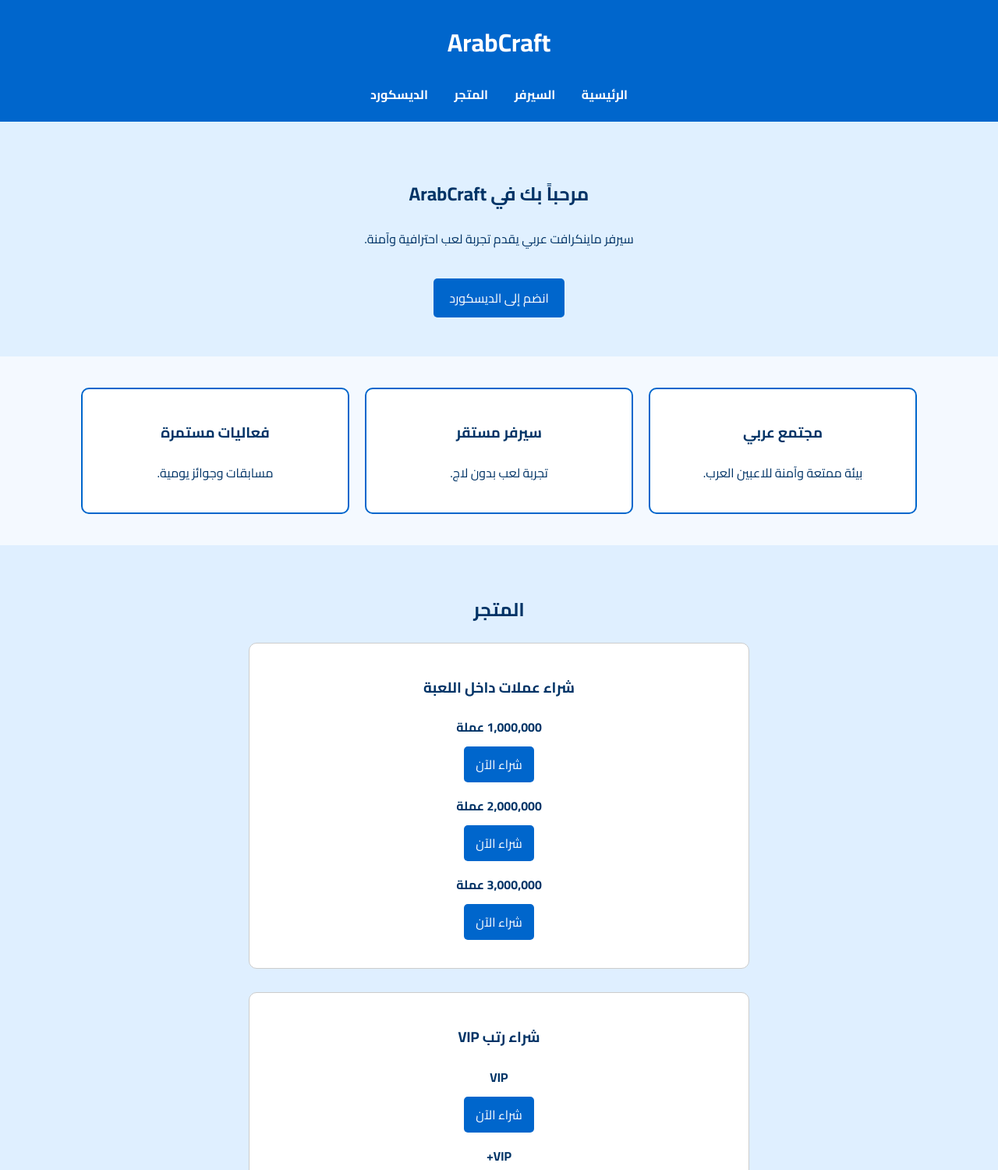
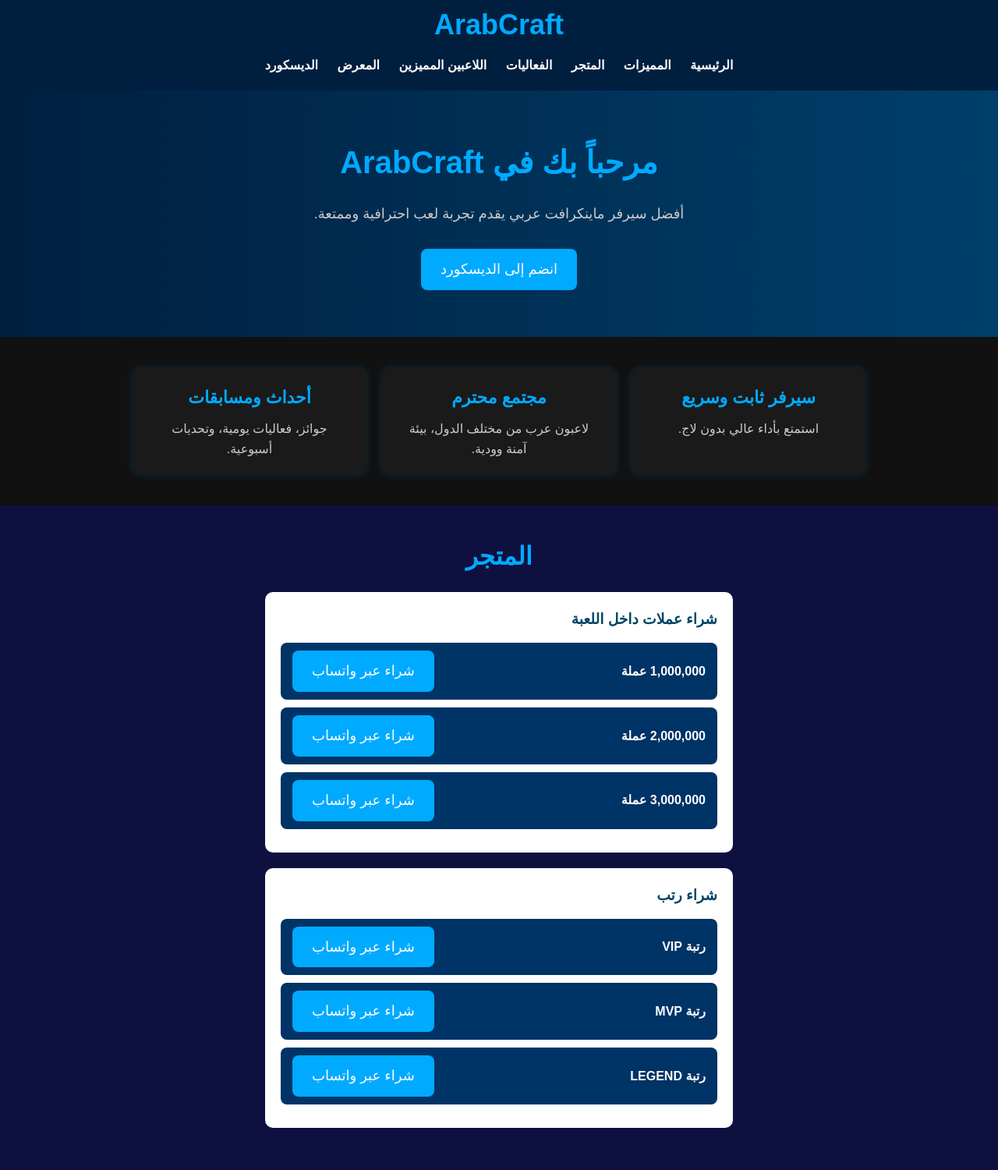
Before and after one commit to fhd501nnsemran/Arabcraft, a plain HTML site: page index.html in a window 1280 px wide. Shown: the part 17-1517 px from the top of the page at 78% size. Drawn offline with Linux system fonts and the light colour scheme.

Commit message:
Add files via upload

```diff
--- a/index.html
+++ b/index.html
@@ -1,140 +1,45 @@
 <!DOCTYPE html>
-<html lang="ar" dir="rtl">
+<html lang="ar">
 <head>
   <meta charset="UTF-8" />
   <meta name="viewport" content="width=device-width, initial-scale=1.0"/>
-  <title>ArabCraft</title>
-  <link href="https://fonts.googleapis.com/css2?family=Cairo:wght@400;700&display=swap" rel="stylesheet">
-  <style>
-    body {
-      font-family: 'Cairo', sans-serif;
-      margin: 0;
-      background-color: #f4f9ff;
-      color: #003366;
-    }
-
-    header {
-      background-color: #0066cc;
-      color: white;
-      padding: 20px;
-      text-align: center;
-    }
-
-    nav a {
-      color: white;
-      margin: 0 15px;
-      text-decoration: none;
-      font-weight: bold;
-    }
-
-    .hero {
-      background-color: #e0f0ff;
-      padding: 50px 20px;
-      text-align: center;
-    }
-
-    .hero .btn {
-      display: inline-block;
-      background-color: #0066cc;
-      color: white;
-      padding: 10px 20px;
-      margin-top: 20px;
-      text-decoration: none;
-      border-radius: 5px;
-    }
-
-    .features {
-      display: flex;
-      flex-wrap: wrap;
-      justify-content: center;
-      padding: 40px 20px;
-      gap: 20px;
-    }
-
-    .feature {
-      background-color: white;
-      border: 2px solid #0066cc;
-      border-radius: 10px;
-      padding: 20px;
-      width: 300px;
-      text-align: center;
-    }
-
-    .store {
-      padding: 40px 20px;
-      background-color: #dfefff;
-      text-align: center;
-    }
-
-    .product {
-      background-color: white;
-      border: 1px solid #ccc;
-      border-radius: 10px;
-      padding: 20px;
-      margin-bottom: 30px;
-      max-width: 600px;
-      margin-left: auto;
-      margin-right: auto;
-    }
-
-    .product ul {
-      list-style: none;
-      padding: 0;
-    }
-
-    .product li {
-      margin: 15px 0;
-    }
-
-    .btn {
-      background-color: #0066cc;
-      color: white;
-      padding: 8px 15px;
-      text-decoration: none;
-      border-radius: 5px;
-      display: inline-block;
-      margin-top: 10px;
-    }
-
-    footer {
-      background-color: #003366;
-      color: white;
-      text-align: center;
-      padding: 15px;
-    }
-  </style>
+  <title>ArabCraft | الصفحة الرئيسية</title>
+  <link rel="stylesheet" href="style.css"/>
 </head>
 <body>
 
   <header>
     <h1>ArabCraft</h1>
     <nav>
-      <a href="#">الرئيسية</a>
-      <a href="#">السيرفر</a>
+      <a href="#hero">الرئيسية</a>
+      <a href="#features">المميزات</a>
       <a href="#store">المتجر</a>
+      <a href="#events">الفعاليات</a>
+      <a href="#players">اللاعبين المميزين</a>
+      <a href="#gallery">المعرض</a>
       <a href="https://discord.gg/s9z8pejX" target="_blank">الديسكورد</a>
     </nav>
   </header>
 
   <main>
-    <section class="hero">
+    <section class="hero" id="hero">
       <h2>مرحباً بك في ArabCraft</h2>
-      <p>سيرفر ماينكرافت عربي يقدم تجربة لعب احترافية وآمنة.</p>
-      <a href="https://discord.gg/s9z8pejX" class="btn" target="_blank">انضم إلى الديسكورد</a>
+      <p>أفضل سيرفر ماينكرافت عربي يقدم تجربة لعب احترافية وممتعة.</p>
+      <a href="https://discord.gg/s9z8pejX" target="_blank" class="btn">انضم إلى الديسكورد</a>
     </section>
 
-    <section class="features">
+    <section class="features" id="features">
       <div class="feature">
-        <h3>مجتمع عربي</h3>
-        <p>بيئة ممتعة وآمنة للاعبين العرب.</p>
+        <h3>سيرفر ثابت وسريع</h3>
+        <p>استمتع بأداء عالي بدون لاج.</p>
       </div>
       <div class="feature">
-        <h3>سيرفر مستقر</h3>
-        <p>تجربة لعب بدون لاج.</p>
+        <h3>مجتمع محترم</h3>
+        <p>لاعبون عرب من مختلف الدول، بيئة آمنة وودية.</p>
       </div>
       <div class="feature">
-        <h3>فعاليات مستمرة</h3>
-        <p>مسابقات وجوائز يومية.</p>
+        <h3>أحداث ومسابقات</h3>
+        <p>جوائز، فعاليات يومية، وتحديات أسبوعية.</p>
       </div>
     </section>
 
@@ -145,42 +50,69 @@
         <h3>شراء عملات داخل اللعبة</h3>
         <ul>
           <li>
-            <strong>1,000,000 عملة</strong><br>
-            <a href="https://wa.me/966549227425?text=أرغب%20في%20شراء%201,000,000%20عملة" class="btn" target="_blank">شراء الآن</a>
+            <strong>1,000,000 عملة</strong>
+            <a href="https://wa.me/966549227425?text=أرغب%20في%20شراء%201,000,000%20عملة" class="btn" target="_blank">شراء عبر واتساب</a>
           </li>
           <li>
-            <strong>2,000,000 عملة</strong><br>
-            <a href="https://wa.me/966549227425?text=أرغب%20في%20شراء%202,000,000%20عملة" class="btn" target="_blank">شراء الآن</a>
+            <strong>2,000,000 عملة</strong>
+            <a href="https://wa.me/966549227425?text=أرغب%20في%20شراء%202,000,000%20عملة" class="btn" target="_blank">شراء عبر واتساب</a>
           </li>
           <li>
-            <strong>3,000,000 عملة</strong><br>
-            <a href="https://wa.me/966549227425?text=أرغب%20في%20شراء%203,000,000%20عملة" class="btn" target="_blank">شراء الآن</a>
+            <strong>3,000,000 عملة</strong>
+            <a href="https://wa.me/966549227425?text=أرغب%20في%20شراء%203,000,000%20عملة" class="btn" target="_blank">شراء عبر واتساب</a>
           </li>
         </ul>
       </div>
 
       <div class="product">
-        <h3>شراء رتب VIP</h3>
+        <h3>شراء رتب</h3>
         <ul>
           <li>
-            <strong>VIP</strong><br>
-            <a href="https://wa.me/966549227425?text=أرغب%20في%20شراء%20رتبة%20VIP" class="btn" target="_blank">شراء الآن</a>
+            <strong>رتبة VIP</strong>
+            <a href="https://wa.me/966549227425?text=أرغب%20في%20شراء%20رتبة%20VIP" class="btn" target="_blank">شراء عبر واتساب</a>
           </li>
           <li>
-            <strong>VIP+</strong><br>
-            <a href="https://wa.me/966549227425?text=أرغب%20في%20شراء%20رتبة%20VIP+" class="btn" target="_blank">شراء الآن</a>
+            <strong>رتبة MVP</strong>
+            <a href="https://wa.me/966549227425?text=أرغب%20في%20شراء%20رتبة%20MVP" class="btn" target="_blank">شراء عبر واتساب</a>
           </li>
           <li>
-            <strong>LEGEND</strong><br>
-            <a href="https://wa.me/966549227425?text=أرغب%20في%20شراء%20رتبة%20LEGEND" class="btn" target="_blank">شراء الآن</a>
+            <strong>رتبة LEGEND</strong>
+            <a href="https://wa.me/966549227425?text=أرغب%20في%20شراء%20رتبة%20LEGEND" class="btn" target="_blank">شراء عبر واتساب</a>
           </li>
         </ul>
+      </div>
+    </section>
+
+    <section class="events" id="events">
+      <h2>الفعاليات القادمة</h2>
+      <ul>
+        <li>🏆 بطولة PvP - الجمعة القادمة</li>
+        <li>🧱 مسابقة بناء - السبت</li>
+        <li>🎁 جوائز عشوائية - الأحد</li>
+      </ul>
+    </section>
+
+    <section class="players" id="players">
+      <h2>اللاعبين المميزين</h2>
+      <ul>
+        <li>⚡️ XxAhmedPro</li>
+        <li>🔥 SaraCraft</li>
+        <li>🛡 iLegendKing</li>
+      </ul>
+    </section>
+
+    <section class="gallery" id="gallery">
+      <h2>معرض الصور</h2>
+      <div class="images">
+        <img src="img/server1.jpg" alt="صورة من السيرفر">
+        <img src="img/server2.jpg" alt="فعالية بناء">
+        <img src="img/server3.jpg" alt="بطولة PvP">
       </div>
     </section>
   </main>
 
   <footer>
-    &copy; 2025 ArabCraft - جميع الحقوق محفوظة
+    <p>جميع الحقوق محفوظة &copy; ArabCraft 2025</p>
   </footer>
 
 </body>
--- a/style.css
+++ b/style.css
@@ -1,4 +1,4 @@
-/* إعادة تعيين الأساسيات */
+/* إعدادات عامة */
 * {
   margin: 0;
   padding: 0;
@@ -7,7 +7,6 @@
   font-family: 'Arial', sans-serif;
 }
 
-/* إعدادات الجسم */
 body {
   background-color: #0a0a0a;
   color: #ffffff;
@@ -27,7 +26,6 @@ header h1 {
   margin-bottom: 10px;
 }
 
-/* شريط التنقل */
 nav {
   margin-top: 10px;
 }
@@ -35,7 +33,7 @@ nav {
 nav a {
   color: #ffffff;
   text-decoration: none;
-  margin: 0 15px;
+  margin: 0 10px;
   font-weight: bold;
   transition: color 0.3s;
 }
@@ -44,9 +42,9 @@ nav a:hover {
   color: #00aaff;
 }
 
-/* القسم الرئيسي */
+/* البطل */
 .hero {
-  background: linear-gradient(to right, #001f3f, #004466);
+  background: linear-gradient(to right, #001f3f, #003f6b);
   padding: 60px 20px;
   text-align: center;
 }
@@ -60,34 +58,29 @@ nav a:hover {
 .hero p {
   font-size: 18px;
   margin-bottom: 30px;
-  color: #ddd;
+  color: #ccc;
 }
 
-/* الأزرار */
-.btn,
-button {
+.btn {
   background-color: #00aaff;
   color: white;
-  padding: 10px 20px;
-  border: none;
+  padding: 12px 25px;
   border-radius: 8px;
   text-decoration: none;
-  font-size: 16px;
-  cursor: pointer;
+  font-size: 18px;
+  display: inline-block;
   transition: background-color 0.3s ease;
-  display: inline-block;
 }
 
-.btn:hover,
-button:hover {
-  background-color: #0077cc;
+.btn:hover {
+  background-color: #0077aa;
 }
 
 /* المميزات */
 .features {
   display: flex;
+  flex-wrap: wrap;
   justify-content: center;
-  flex-wrap: wrap;
   gap: 20px;
   padding: 40px 20px;
   background-color: #111;
@@ -96,16 +89,16 @@ button:hover {
 .feature {
   background-color: #1a1a1a;
   padding: 20px;
-  border-radius: 8px;
   width: 300px;
   text-align: center;
-  box-shadow: 0 0 10px rgba(0, 170, 255, 0.1);
+  border-radius: 10px;
+  box-shadow: 0 0 10px rgba(0, 170, 255, 0.2);
 }
 
 .feature h3 {
   color: #00aaff;
+  font-size: 22px;
   margin-bottom: 10px;
-  font-size: 22px;
 }
 
 .feature p {
@@ -114,33 +107,30 @@ button:hover {
 
 /* المتجر */
 .store {
-  background-color: #001a66;
+  background-color: #0e1140;
   padding: 40px 20px;
   text-align: center;
 }
 
 .store h2 {
   font-size: 32px;
+  margin-bottom: 20px;
   color: #00aaff;
-  margin-bottom: 30px;
 }
 
-/* عناصر المنتج */
 .product {
   background-color: #fff;
-  color: #003366;
+  color: #000;
+  border-radius: 10px;
   margin: 20px auto;
-  padding: 25px;
-  border-radius: 12px;
-  box-shadow: 0 0 15px rgba(0, 0, 0, 0.1);
   max-width: 600px;
+  padding: 20px;
   text-align: right;
 }
 
 .product h3 {
-  margin-bottom: 1em;
-  color: #005577;
-  font-size: 24px;
+  color: #004466;
+  margin-bottom: 15px;
 }
 
 .product ul {
@@ -157,7 +147,57 @@ button:hover {
   display: flex;
   justify-content: space-between;
   align-items: center;
-  font-size: 1.1em;
+}
+
+/* الفعاليات واللاعبين */
+.events, .players {
+  padding: 40px 20px;
+  text-align: center;
+  background-color: #111;
+}
+
+.events h2, .players h2 {
+  color: #00aaff;
+  font-size: 28px;
+  margin-bottom: 15px;
+}
+
+.events ul, .players ul {
+  list-style: none;
+  padding: 0;
+  color: #ddd;
+}
+
+.events li, .players li {
+  margin-bottom: 10px;
+  font-size: 18px;
+}
+
+/* المعرض */
+.gallery {
+  padding: 40px 20px;
+  background-color: #0d0d0d;
+  text-align: center;
+}
+
+.gallery h2 {
+  font-size: 28px;
+  color: #00aaff;
+  margin-bottom: 20px;
+}
+
+.images {
+  display: flex;
+  flex-wrap: wrap;
+  justify-content: center;
+  gap: 15px;
+}
+
+.images img {
+  width: 300px;
+  height: auto;
+  border-radius: 10px;
+  box-shadow: 0 0 15px rgba(0, 170, 255, 0.3);
 }
 
 /* التذييل */
@@ -168,13 +208,3 @@ footer {
   color: #aaa;
   font-size: 14px;
 }
-
-footer a {
-  color: #00aaff;
-  text-decoration: none;
-  margin: 0 10px;
-}
-
-footer a:hover {
-  text-decoration: underline;
-}
```
